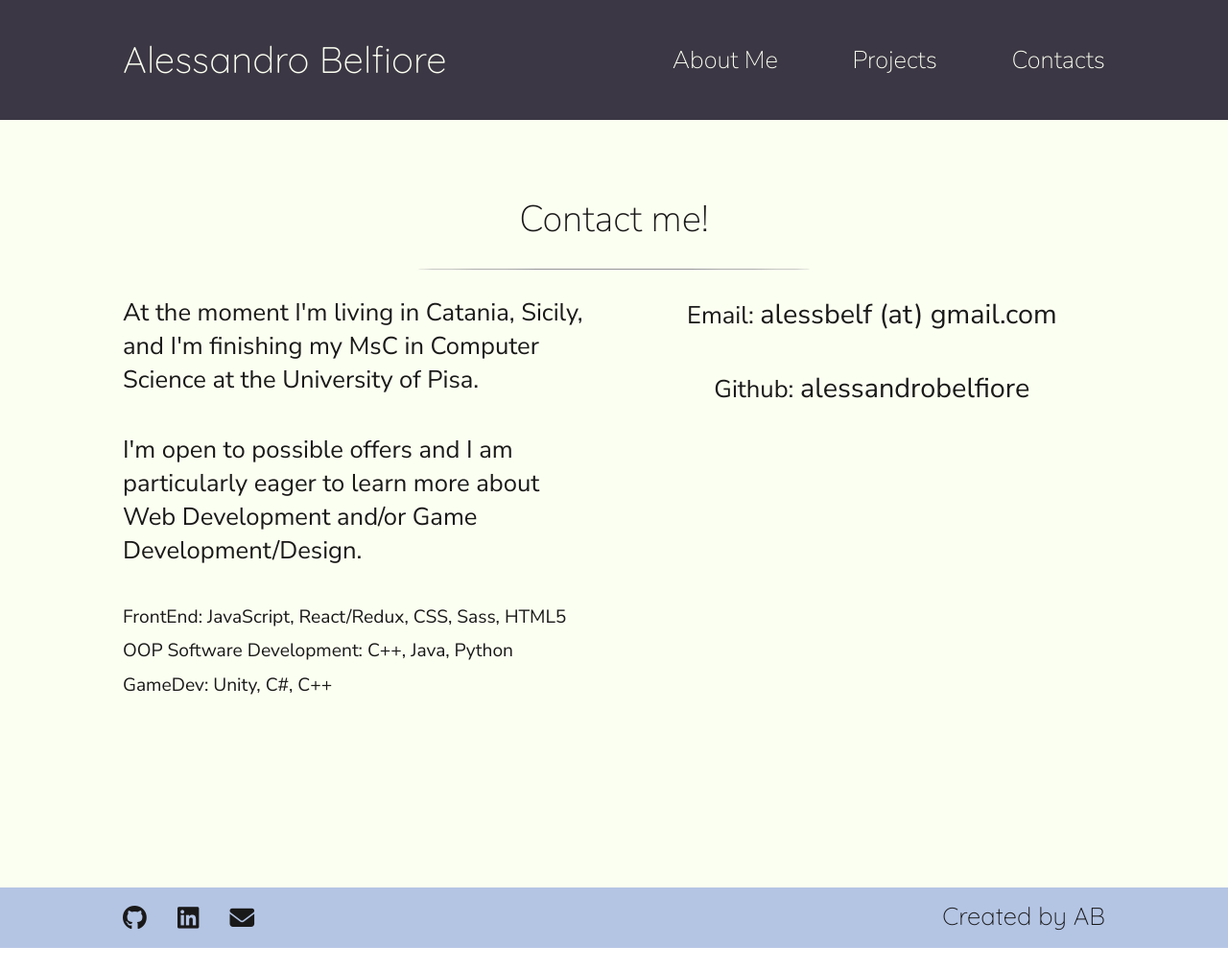
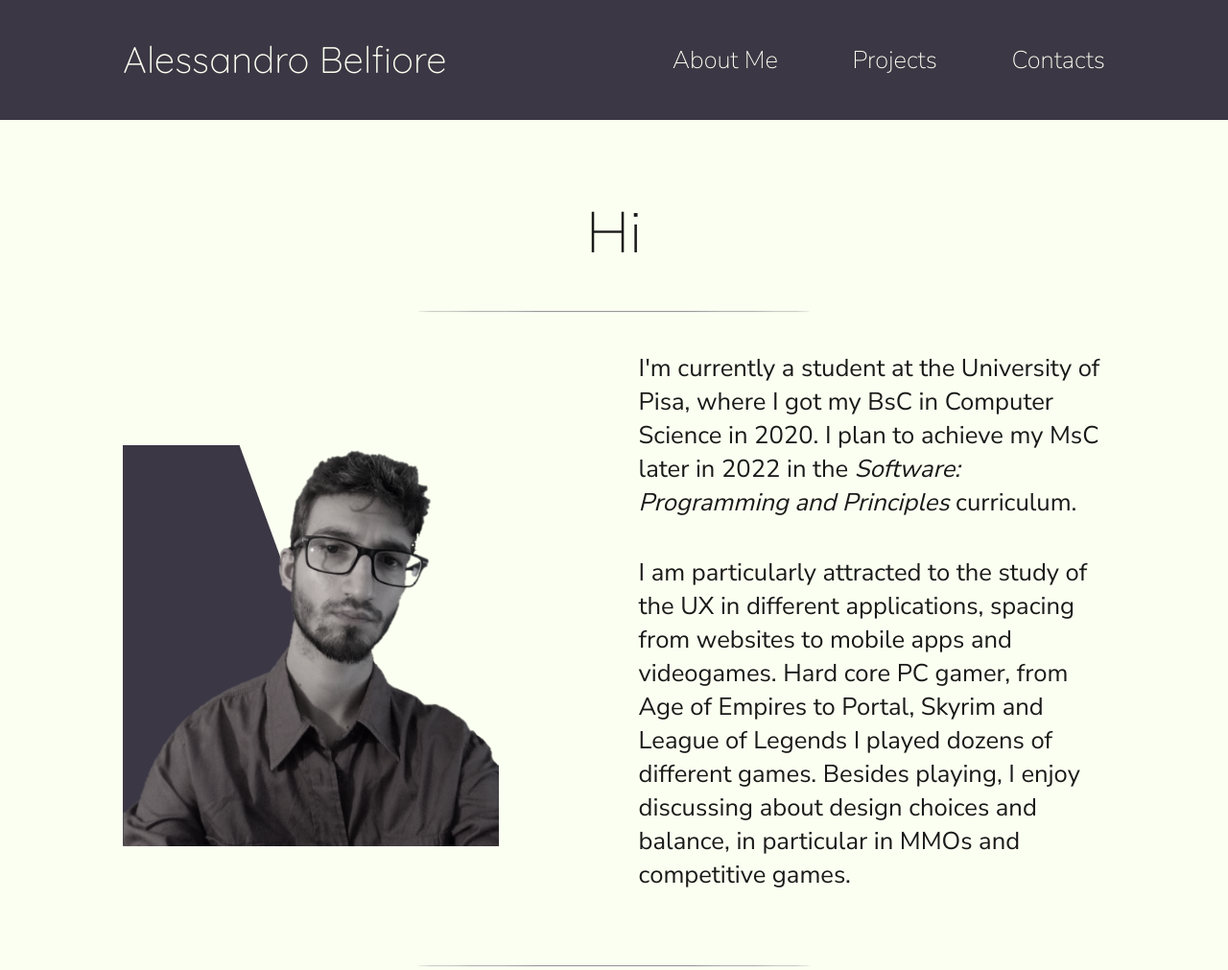
Before and after one commit to alessandrobelfiore/portfolio-web, a plain HTML site: page about.html in a window 1280 px wide. Shown: the top 1011 px of the page at 96% size. Before the commit the page ends 988 px from the top, so only its background shows below. Drawn offline with Linux system fonts and the light colour scheme.

Commit message:
add temp home page

```diff
--- a/contacts.html
+++ b/about.html
@@ -29,7 +29,7 @@
                 </div>
                 <div class="row">
                     <ul class="nav__list col noselect">
-                        <li class="nav__item"><a class="link--navbar link" href="./index.html">About Me</a></li>
+                        <li class="nav__item"><a class="link--navbar link" href="./about.html">About Me</a></li>
                         <li class="nav__item"><a class="link--navbar link" href="./projects.html">Projects</a></li>
                         <li class="nav__item"><a class="link--navbar link" href="./contacts.html">Contacts</a></li>
                     </ul>
@@ -38,38 +38,27 @@
         </div>
     </nav>
 
-    <div class="section contacts">
+    <div class="section about_me">
         <div class="container">
-            <div class="presentation presentation--contacts">
-                <h2 class="presentation__text">Contact me!</h2>
+            <div class="presentation presentation--home">
+                <h2 class="presentation__text">Hi</h2>
                 <hr class="divider">
             </div>
             <div class="row">
+                <div class="col hero">
+                    <div class="hero__background"></div>
+                    <div class="image">
+                        <img class="hero__image" src="./img/hero.png" alt="picture of Alessandro">
+                    </div>
+                </div>
                 <div class="col">
-                    <div class="contacts__p">
-                        <p>At the moment I'm living in Catania, Sicily, and I'm finishing my MsC in Computer Science at the University of Pisa.</p>
-                    </div>
-                    <div class="contacts__p">
-                        <p>I'm open to possible offers and I am particularly eager to learn more about Web Development and/or Game Development/Design.</p>
-                    </div>
-                    <div class="contacts__p">
-                        <ul class="skills">
-                            <li class="skills__element">FrontEnd: JavaScript, React/Redux, CSS, Sass, HTML5</li>
-                            <li class="skills__element">OOP Software Development: C++, Java, Python</li>
-                            <li class="skills__element">GameDev: Unity, C#, C++</li>
-                        </ul>
-                    </div>
-
-                </div>
-                <div class="col contact__list">
-                    <p class="contacts__p">Email:
-                        <a href="mailto:alessbelf@gmail.com" class="link link--contact">alessbelf (at) gmail.com</a>
-                    </p>
-                    <p class="contacts__p">Github:
-                        <a href="https://github.com/alessandrobelfiore" class="link link--contact">alessandrobelfiore</a>
-                    </p>
+                    <p>I'm currently a student at the University of Pisa, where I got my BsC in Computer Science in 2020. I plan to achieve my MsC later in 2022 in the <i>Software: Programming and Principles</i> curriculum.</p>
+                    <p>I am particularly attracted to the study of the UX in different applications, spacing from websites to mobile apps and videogames. Hard core PC gamer, from Age of Empires to Portal, Skyrim and League of Legends I played dozens of different games. Besides playing, I enjoy discussing about design choices and balance, in particular in MMOs and competitive games.</p>
                 </div>
             </div>
+            <hr class="divider">
+            <div class="curriculum__download">
+                <a class="link--curriculum link" href="cv_march2022.pdf" download>Download my CV</a>
             </div>
         </div>
     </div>
--- a/styles/style.scss
+++ b/styles/style.scss
@@ -139,12 +139,15 @@ p + p {
 .nav {
     background-color: $bckg__darkest;
     color: $text__light;
+    /* background-color: $text__light; */
+    /* color: $text__dark; */
     padding: 1.5em 0;
 
     &__title {
         font-family: 'Quicksand', sans-serif;
         font-size: 2.4rem;
         font-weight: 300;
+        /* color: $text__dark; */
         color: $text__light;
     }
 
@@ -172,6 +175,7 @@ p + p {
 }
 
 .link--navbar {
+    /* color: $text__dark; */
     color: $text__light;
 }
 
@@ -200,6 +204,7 @@ p + p {
     width: 35px;
     height: 5px;
     background-color: $text__light;
+    /* background-color: $text__dark; */
     margin: 6px 0;
     transition: 0.4s;
 }
```
Also changed, not shown: index.html (+3 -3 lines), projects.html (+1 -1 lines), styles/style.css, 1 other file.
